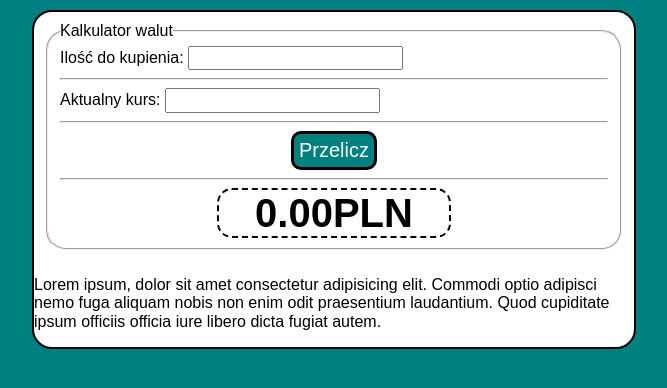
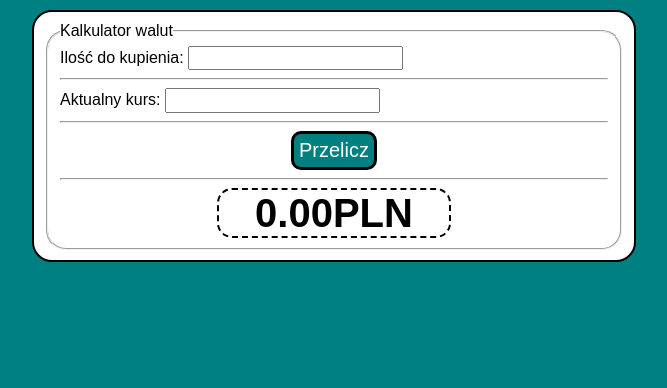
Before and after one commit to adim2222/test-kantor, a plain HTML site: page index.htm in a window 1280 px wide. Shown: the whole page, without its empty margins (306-973 px from the left). Drawn offline with nearby package versions, Linux system fonts and the light colour scheme.

Commit message:
Deleted test section.

```diff
--- a/index.htm
+++ b/index.htm
@@ -31,7 +31,6 @@
                 </span>
             </fieldset>
         </form>
-        <p>Lorem ipsum, dolor sit amet consectetur adipisicing elit. Commodi optio adipisci nemo fuga aliquam nobis non enim odit praesentium laudantium. Quod cupiditate ipsum officiis officia iure libero dicta fugiat autem.</p>
     </main>
 </body>
 </html>
```
